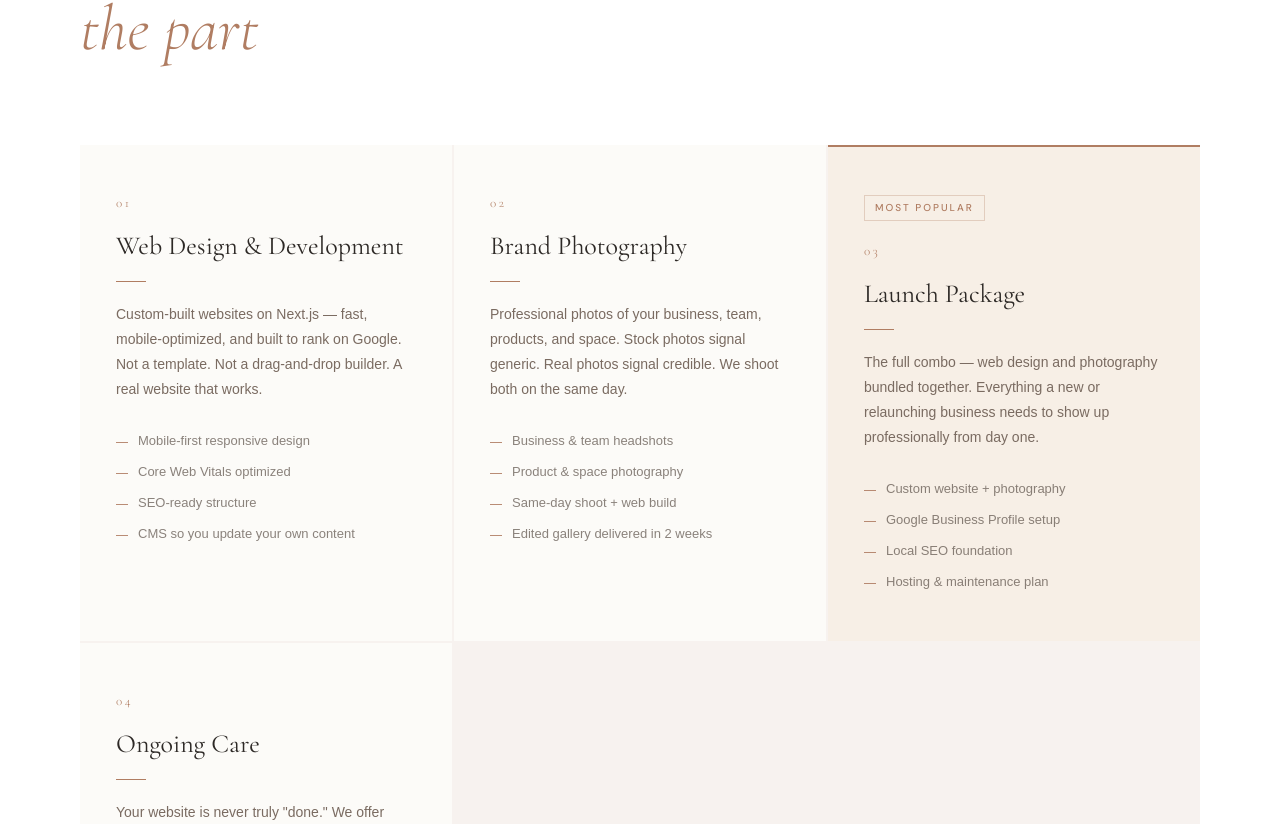
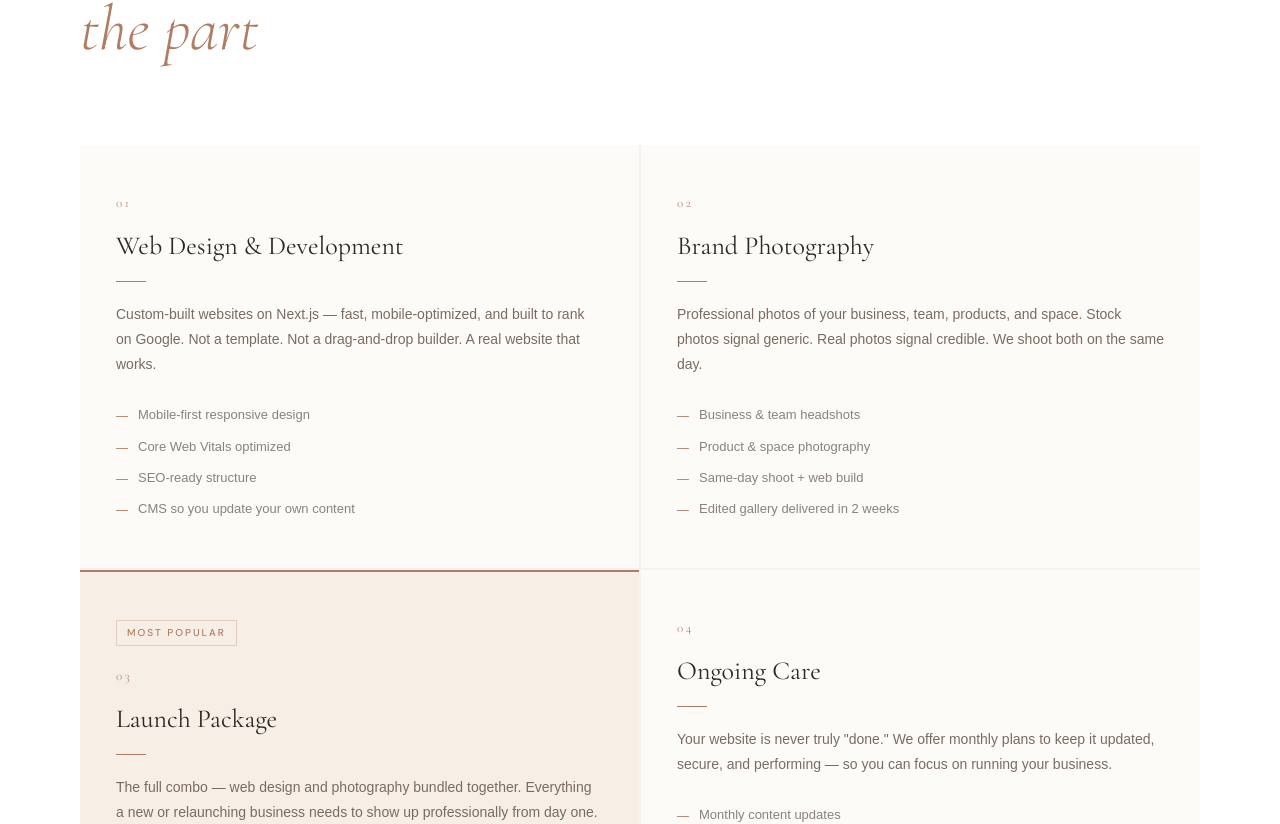
Before and after one commit to danielfan-pro/dxfstudio, a Next.js app: page / in a window 1280 px wide. Shown: the part 1319-2143 px from the top of the page. Built offline with nearby package versions, Linux system fonts and the light colour scheme; a web font is replaced by a local one.

Commit message:
Fix services grid layout and add Vercel Analytics

```diff
--- a/app/layout.js
+++ b/app/layout.js
@@ -1,4 +1,5 @@
 import './globals.css'
+import { Analytics } from '@vercel/analytics/next'
 
 export const metadata = {
   title: 'DXF Studio — Web Design & Photography for Small Businesses',
@@ -8,7 +9,10 @@ export const metadata = {
 export default function RootLayout({ children }) {
   return (
     <html lang="en">
-      <body>{children}</body>
+      <body>
+        {children}
+        <Analytics />
+      </body>
     </html>
   )
 }
--- a/components/Services.js
+++ b/components/Services.js
@@ -105,13 +105,16 @@ export default function Services() {
       </div>
 
       {/* Services grid — first 4 in 2x2, iOS full width below */}
-      <div style={{
+      <div
+        className="services-grid"
+        style={{
         display: 'grid',
-        gridTemplateColumns: 'repeat(auto-fit, minmax(280px, 1fr))',
+        gridTemplateColumns: 'repeat(2, minmax(0, 1fr))',
         gap: '2px',
         background: 'rgba(176,125,98,0.10)',
         marginBottom: '2px',
-      }}>
+      }}
+      >
         {services.filter(s => !s.premium).map((service) => (
           <div
             key={service.number}
@@ -251,6 +254,14 @@ export default function Services() {
           </div>
         </div>
       ))}
+
+      <style>{`
+        @media (max-width: 767px) {
+          #services .services-grid {
+            grid-template-columns: 1fr !important;
+          }
+        }
+      `}</style>
     </section>
   )
 }
--- a/package.json
+++ b/package.json
@@ -9,6 +9,7 @@
     "lint": "next lint"
   },
   "dependencies": {
+    "@vercel/analytics": "^2.0.1",
     "next": "14.2.3",
     "react": "^18",
     "react-dom": "^18"
```
Also changed, not shown: 1 other file (tests, documents, lock files or other folders).
